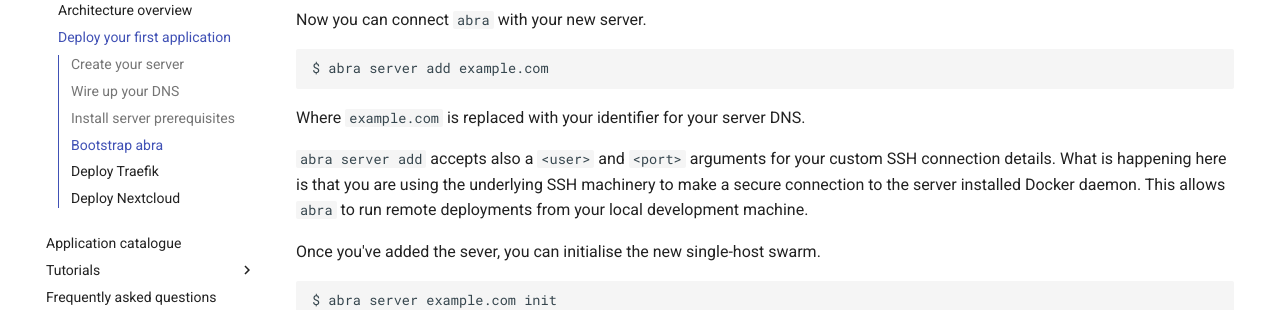
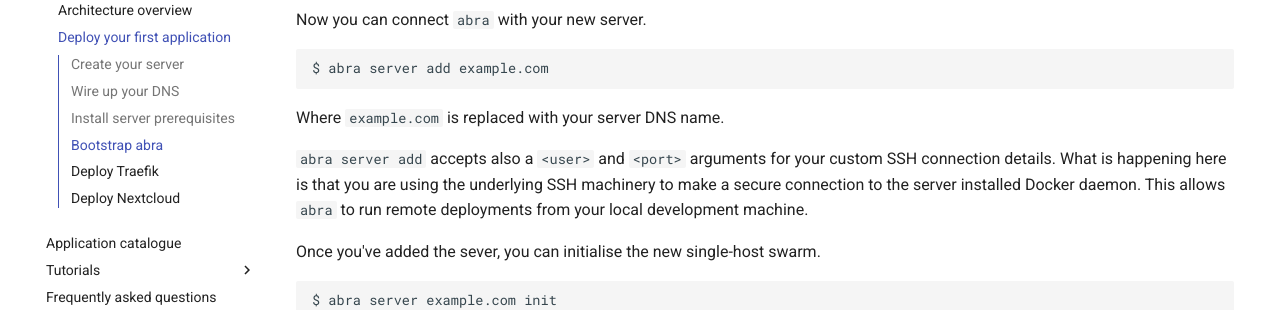
Before and after one commit to mayel/docs.coopcloud.tech, an MkDocs documentation site: the page built from docs/deploy.md, in a window 1280 px wide and 900 px high, scrolled down 1316 px. Shown: the part 152-462 px from the top of the window. Built offline with MkDocs 1.6.1 and Material for MkDocs 9.7.7, drawn with Linux system fonts in a browser that asks for light colours.

Commit message:
Clarify this

````diff
--- a/docs/deploy.md
+++ b/docs/deploy.md
@@ -61,7 +61,7 @@ Now you can connect `abra` with your new server.
 $ abra server add example.com
 ```
 
-Where `example.com` is replaced with your identifier for your server DNS.
+Where `example.com` is replaced with your server DNS name.
 
 `abra server add` accepts also a `<user>` and `<port>` arguments for your custom SSH connection details. What is happening here is that you are using the underlying SSH machinery to make a secure connection to the server installed Docker daemon. This allows `abra` to run remote deployments from your local development machine.
 
````
